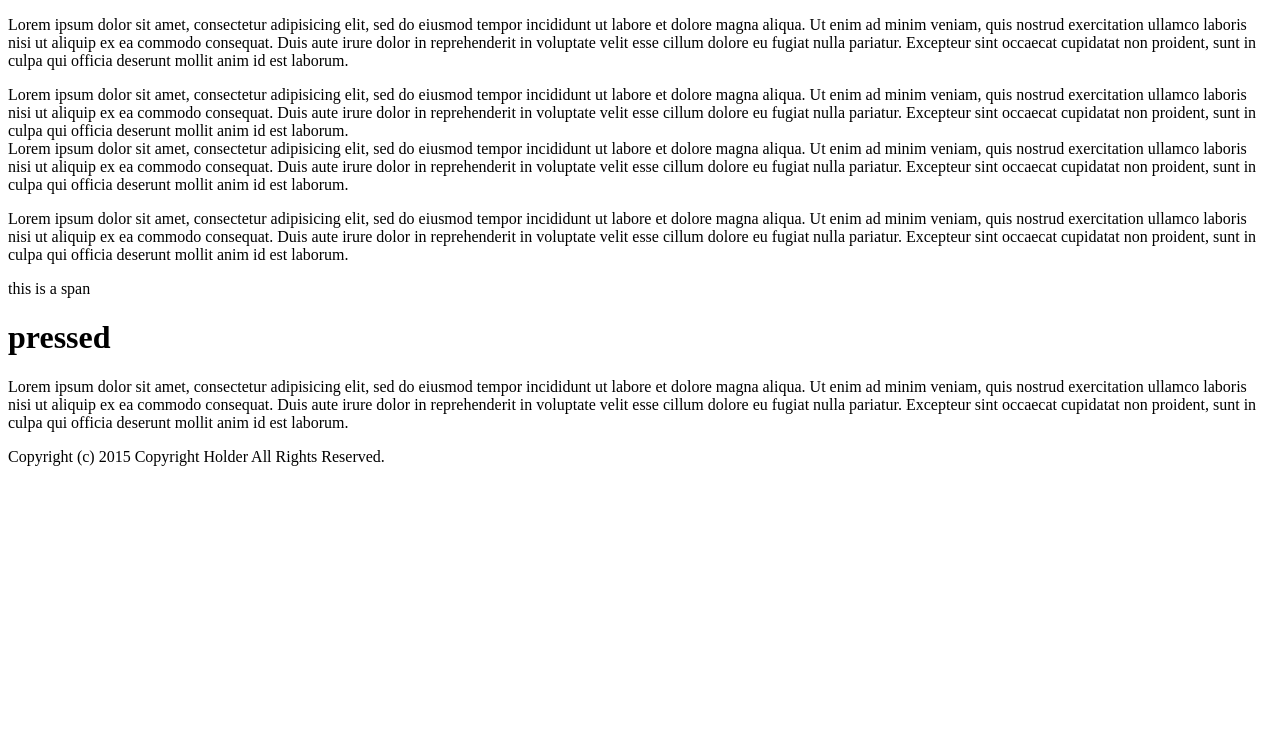
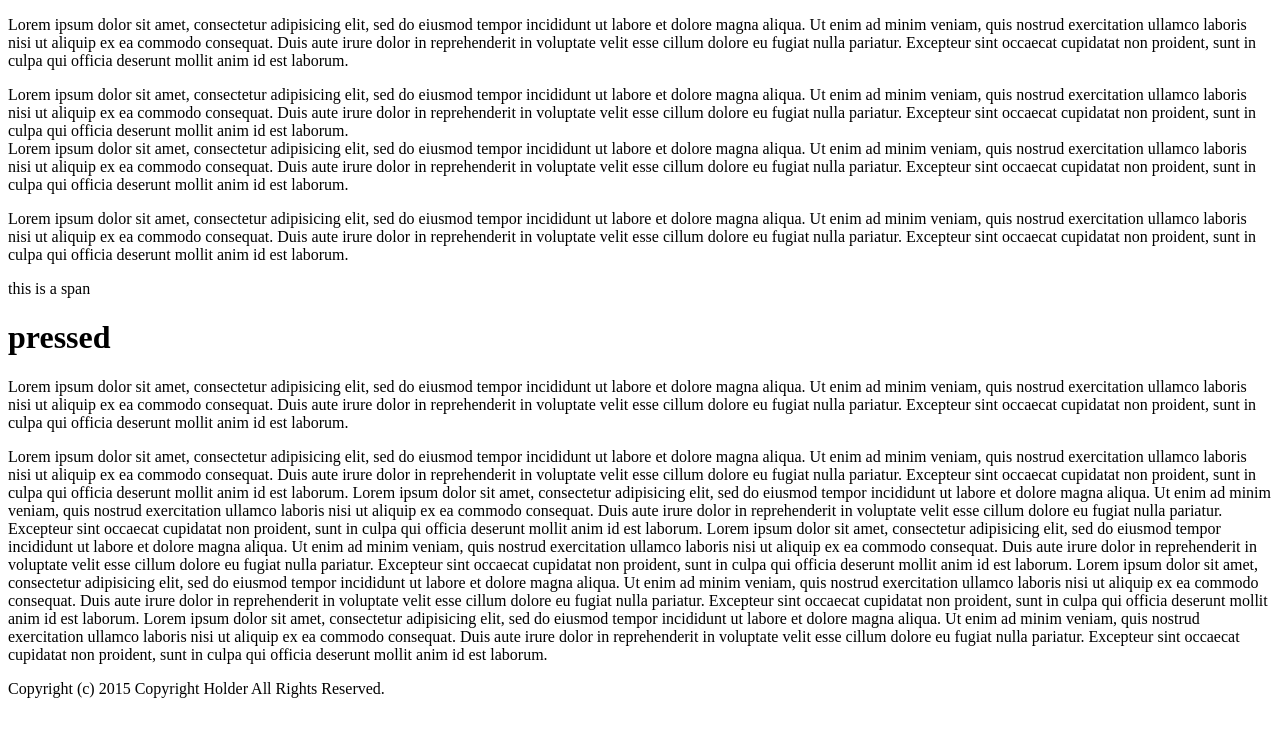
Before and after one commit to sserrato/test_repo, a plain HTML site: page index.html in a window 1280 px wide. Drawn offline with Linux system fonts and the light colour scheme.

Commit message:
more stuff

```diff
--- a/index.html
+++ b/index.html
@@ -27,6 +27,15 @@
 
     </p>
   </div>
+  <div class="foursum">
+    <p>
+      Lorem ipsum dolor sit amet, consectetur adipisicing elit, sed do eiusmod tempor incididunt ut labore et dolore magna aliqua. Ut enim ad minim veniam, quis nostrud exercitation ullamco laboris nisi ut aliquip ex ea commodo consequat. Duis aute irure dolor in reprehenderit in voluptate velit esse cillum dolore eu fugiat nulla pariatur. Excepteur sint occaecat cupidatat non proident, sunt in culpa qui officia deserunt mollit anim id est laborum.
+      Lorem ipsum dolor sit amet, consectetur adipisicing elit, sed do eiusmod tempor incididunt ut labore et dolore magna aliqua. Ut enim ad minim veniam, quis nostrud exercitation ullamco laboris nisi ut aliquip ex ea commodo consequat. Duis aute irure dolor in reprehenderit in voluptate velit esse cillum dolore eu fugiat nulla pariatur. Excepteur sint occaecat cupidatat non proident, sunt in culpa qui officia deserunt mollit anim id est laborum.
+      Lorem ipsum dolor sit amet, consectetur adipisicing elit, sed do eiusmod tempor incididunt ut labore et dolore magna aliqua. Ut enim ad minim veniam, quis nostrud exercitation ullamco laboris nisi ut aliquip ex ea commodo consequat. Duis aute irure dolor in reprehenderit in voluptate velit esse cillum dolore eu fugiat nulla pariatur. Excepteur sint occaecat cupidatat non proident, sunt in culpa qui officia deserunt mollit anim id est laborum.
+      Lorem ipsum dolor sit amet, consectetur adipisicing elit, sed do eiusmod tempor incididunt ut labore et dolore magna aliqua. Ut enim ad minim veniam, quis nostrud exercitation ullamco laboris nisi ut aliquip ex ea commodo consequat. Duis aute irure dolor in reprehenderit in voluptate velit esse cillum dolore eu fugiat nulla pariatur. Excepteur sint occaecat cupidatat non proident, sunt in culpa qui officia deserunt mollit anim id est laborum.
+      Lorem ipsum dolor sit amet, consectetur adipisicing elit, sed do eiusmod tempor incididunt ut labore et dolore magna aliqua. Ut enim ad minim veniam, quis nostrud exercitation ullamco laboris nisi ut aliquip ex ea commodo consequat. Duis aute irure dolor in reprehenderit in voluptate velit esse cillum dolore eu fugiat nulla pariatur. Excepteur sint occaecat cupidatat non proident, sunt in culpa qui officia deserunt mollit anim id est laborum.
+    </p>
+  </div>
   <footer><span>Copyright (c) 2015 Copyright Holder All Rights Reserved.</span></footer>
   </body>
 </html>
```
